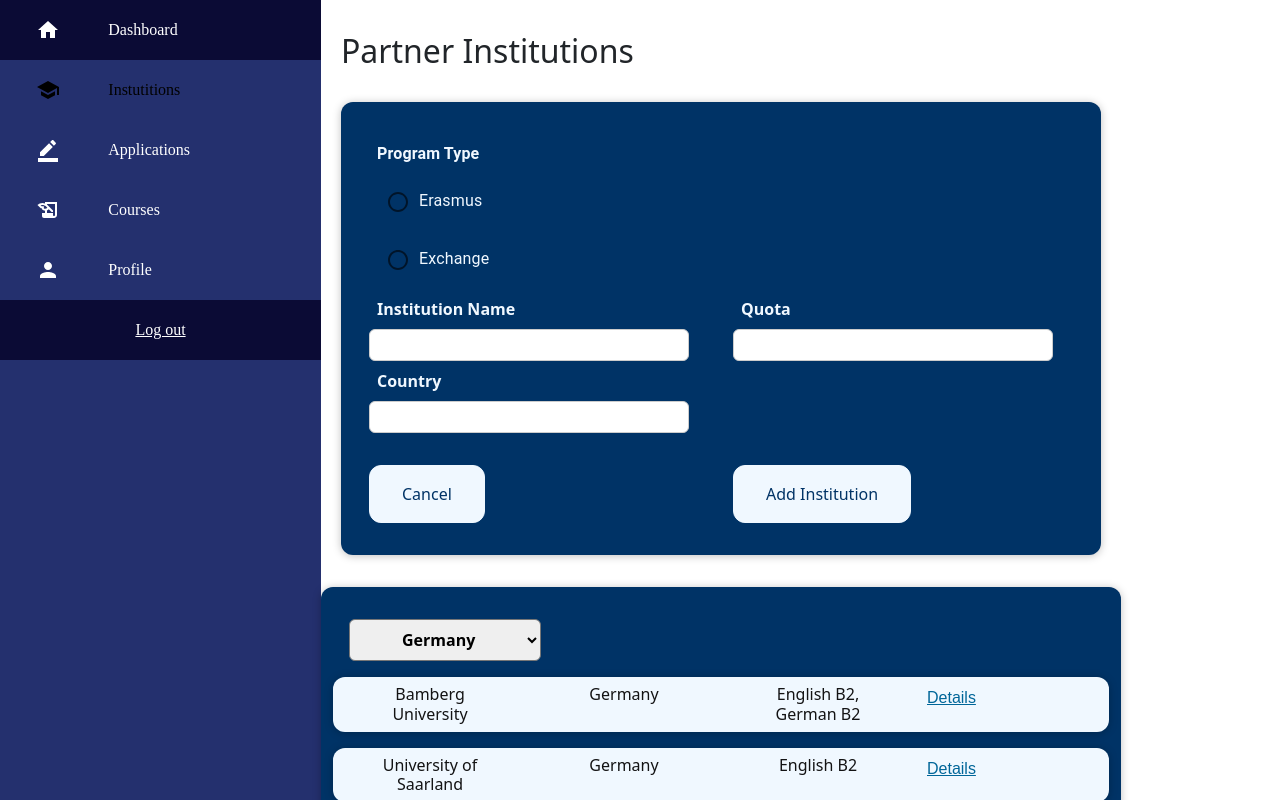
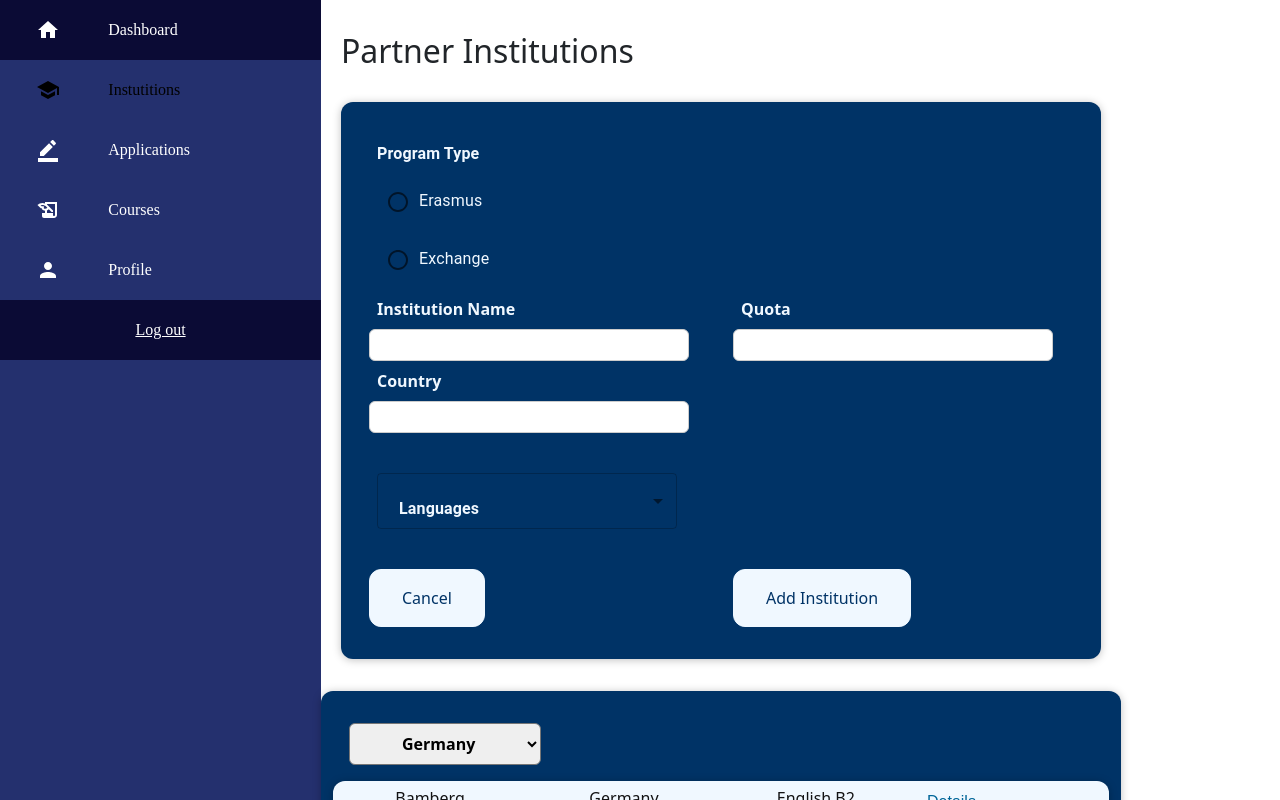
Before and after one commit to deniz-dilaverler/BilkentErasmus, a React (Create React App) app in the folder frontend/: page /instutitions in a window 1280 px wide. Both pictures are taken after a click on the button "Add New Institution". Shown: the top 800 px of the page. Built offline with nearby package versions, Linux system fonts and the light colour scheme.

Commit message:
Added Multiselect for language requirements
(Finally made it!!)

```diff
--- a/frontend/src/Institutions/institutions-components/new-institution/SchoolForm.css
+++ b/frontend/src/Institutions/institutions-components/new-institution/SchoolForm.css
@@ -32,3 +32,8 @@
     font-size: 1rem;
     color: black;
   }
+
+  .select {
+    margin-top: 2rem;
+    text-decoration-color: #F0F8FF;
+  }
--- a/frontend/src/Institutions/institutions-components/new-institution/SchoolForm.js
+++ b/frontend/src/Institutions/institutions-components/new-institution/SchoolForm.js
@@ -8,12 +8,33 @@ import FormLabel from '@mui/material/FormLabel';
 import Col from 'react-bootstrap/Col';
 import Row from 'react-bootstrap/Row';
 import Container from 'react-bootstrap/Container';
-import Multiselect from 'multiselect-react-dropdown';
-import Select from 'react-select';
+import { Theme, useTheme } from '@mui/material/styles';
+import OutlinedInput from '@mui/material/OutlinedInput';
+import InputLabel from '@mui/material/InputLabel';
+import MenuItem from '@mui/material/MenuItem';
+import Select, { SelectChangeEvent } from '@mui/material/Select';
 
-const languages = {
-    options: [{name: 'English B1', id: 1},{name: 'English B2', id: 2},{name: 'English C1', id: 3},{name: 'German B1', id: 4},{name: 'German B2', id: 5},
-    {name: 'Italian B1', id: 6}, {name: 'Italian B2', id: 7}, {name: 'French B1', id: 8}, {name: 'French B2', id: 9}]
+const languages = [
+    'English B1',
+    'English B2',
+    'English C1',
+    'German B1',
+    'German B2',
+    'Italian B1',
+    'Italian B2',
+    'French B1',
+    'French B2',
+  ];
+
+    const ITEM_HEIGHT = 48;
+    const ITEM_PADDING_TOP = 8;
+    const MenuProps = {
+    PaperProps: {
+    style: {
+      maxHeight: ITEM_HEIGHT * 4.5 + ITEM_PADDING_TOP,
+      width: 250,
+    },
+  },
 };
 
 const SchoolForm = (props) => {
@@ -36,18 +57,6 @@ const SchoolForm = (props) => {
     const allowanceChangeHandler = (event) => {
         setEnteredAllowance(event.target.value);
     }
-    const onSelect = (event) => {
-        console.log("hi");
-        //setEnteredInstLanguage(event.target.value);
-        console.log(event.target.value)
-        //console.log(languages.selectedValue);
-
-    };
-
-    const onRemove = (selectedList, selectedItem) => {
-        console.log("hi");
-        //setEnteredInstLanguage(enteredInstLanguage + event.target.value);
-    };
 
     const countryChangeHandler = (event) => {
         setEnteredInstCountry(event.target.value)
@@ -56,6 +65,7 @@ const SchoolForm = (props) => {
         setEnteredProgramType(event.target.value);
         //console.log(event.target.value)
     }
+
     const submitHandler = (event) => {
         event.preventDefault();
         if ( enteredInstName !== "" && enteredInstCountry !== "" && enteredInstLanguage !== "" )
@@ -77,24 +87,34 @@ const SchoolForm = (props) => {
         {
             props.onSaveSchoolData(-1); // For NULL Check
         }
+    }
+
+    function getStyles(name, language, theme) {
+        return {
+          fontWeight:
+          language.indexOf(name) === -1
+              ? theme.typography.fontWeightRegular
+              : theme.typography.fontWeightMedium,
+        };
+      }
+
+        const theme = useTheme();
+        const [language, setLanguage] = React.useState([]);
 
 
-
-    };
-    /*
-    <Multiselect
-                options={languages.options} // Options to display in the dropdown
-                selectedValues={languages.selectedValue} // Preselected value to persist in dropdown
-                onSelect={onSelect} // Function will trigger on select event
-                onRemove={onRemove} // Function will trigger on remove event
-                displayValue="name" // Property name to display in the dropdown options
-            />
+        const handleChange = (event) => {
+            const {
+              target: { value },
+            } = event;
+            setLanguage(
+              // On autofill we get a stringified value.
+              typeof value === 'string' ? value.split(',') : value,
+            );
+            console.log("Here is person name:")
+            console.log(language)
+          };
 
 
-    <div className = "new-expense__control">
-                <label>Language Requirements</label>
-                <input type="text" value={enteredInstLanguage} onChange={languageChangeHandler}></input>
-            </div> */
 
     return(
         <Container className = "school-form">
@@ -137,6 +157,35 @@ const SchoolForm = (props) => {
                 </Col>
             </Row>
             <Row>
+                <Col>
+                <div className="select">
+                <FormControl sx={{ m: 1, width: 300 }}>
+        <InputLabel id="demo-multiple-name-label">Languages</InputLabel>
+        <Select
+          labelId="demo-multiple-name-label"
+          id="demo-multiple-name"
+          multiple
+          value={language}
+          onChange={handleChange}
+          input={<OutlinedInput label="Name" />}
+          MenuProps={MenuProps}
+          sx={{color: "#F0F8FF"}}
+        >
+          {languages.map((language) => (
+            <MenuItem
+              key={language}
+              value={language}
+              style={getStyles(language, language, theme)}
+            >
+              {language}
+            </MenuItem>
+          ))}
+        </Select>
+      </FormControl>
+      </div>
+                </Col>
+            </Row>
+            <Row>
                 <Col className="school-form_actions">
                     <button type="button" onClick={props.onCancel}>Cancel</button>
                 </Col>
@@ -146,15 +195,7 @@ const SchoolForm = (props) => {
             </Row>
         </Container>
     );
-        /*
 
-        <div className = "new-expense__actions">
-            <button type="button" onClick={props.onCancel}>Cancel</button>
-            <button type="submit">Add Institution</button>
-        </div>
-        </Container>
-    </form>
-    */
 };
 
 export default SchoolForm;
```
